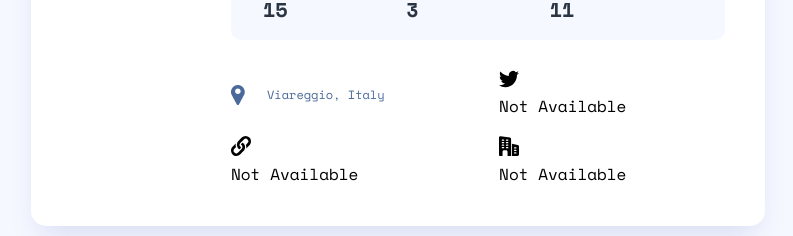
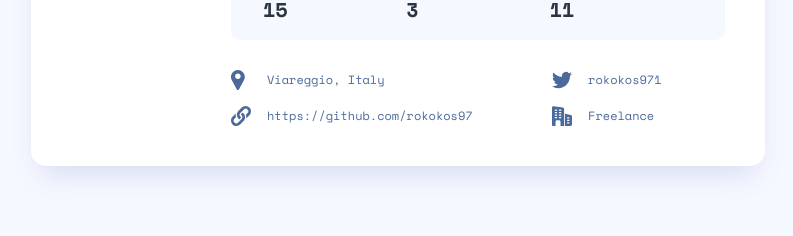
Before and after one commit to rokokos97/ts-course-project-react-ts, a React (Create React App) app: page / in a window 1280 px wide. Shown: the part 476-712 px from the top of the page, without its empty margins (242-1035 px from the left). Built offline with nearby package versions, Linux system fonts and the light colour scheme.

Commit message:
refactoring: correct defaultUser.ts

```diff
--- a/src/App.tsx
+++ b/src/App.tsx
@@ -30,7 +30,7 @@ function App() {
     {/* передаю порожні данні аби побачити як відображається елемент на сторінці */}
     <Search hasError={!user} onSubmit={fetchUser}/>
     {user && (
-      <UserCard {...defaultUser } />
+      <UserCard {...user } />
     )}
   </Container>
   );
--- a/src/mock/defaultUser.ts
+++ b/src/mock/defaultUser.ts
@@ -4,11 +4,11 @@ export const defaultUser: LocalGitHubUser = {
     "id": 92170106,
     "avatar": "https://avatars.githubusercontent.com/u/92170106?v=4",
     "name": "Rostyslav Lisovyi",
-    "company": null,
-    "blog": "",
+    "company": "Freelance",
+    "blog": "https://github.com/rokokos97",
     "location": "Viareggio, Italy",
     "bio": "Study JavaScript at ResultSchool",
-    "twitter": null,
+    "twitter": 'rokokos971',
     "repos": 15,
     "followers": 3,
     "following": 11,
```
